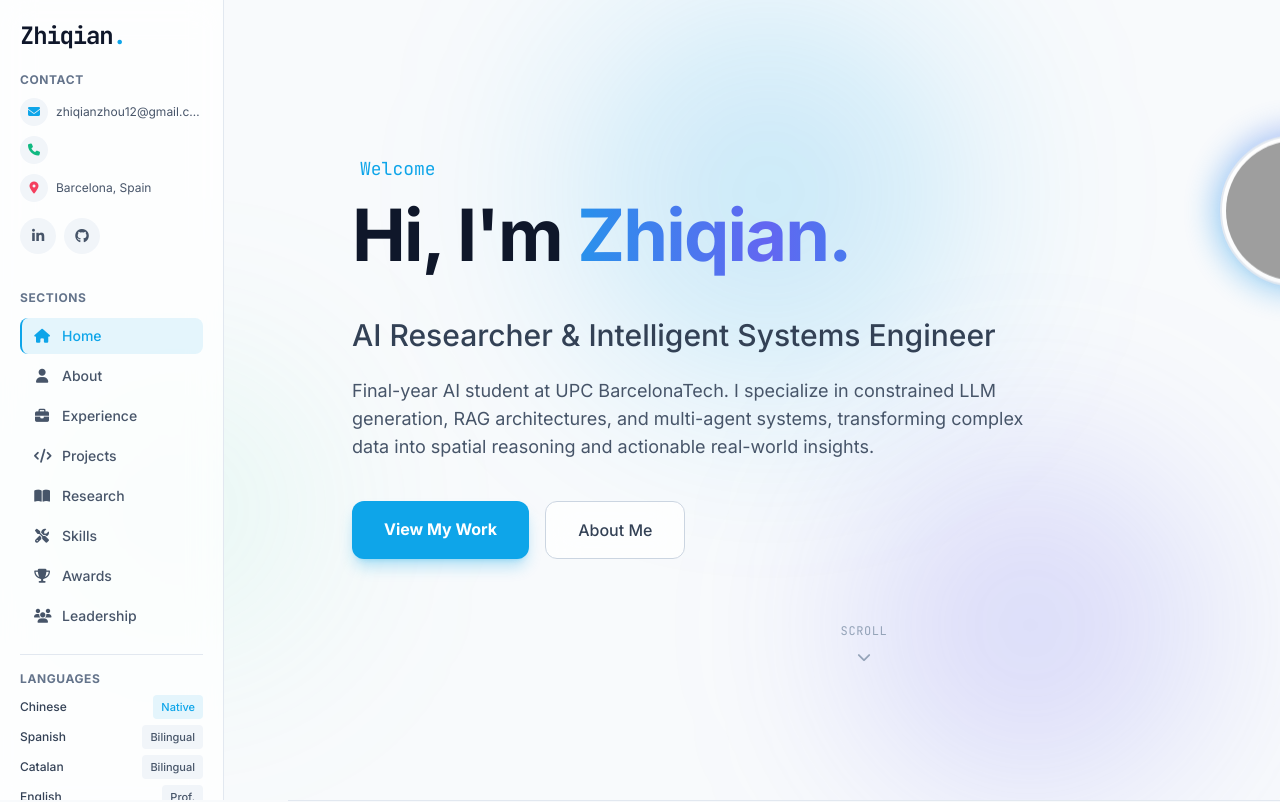
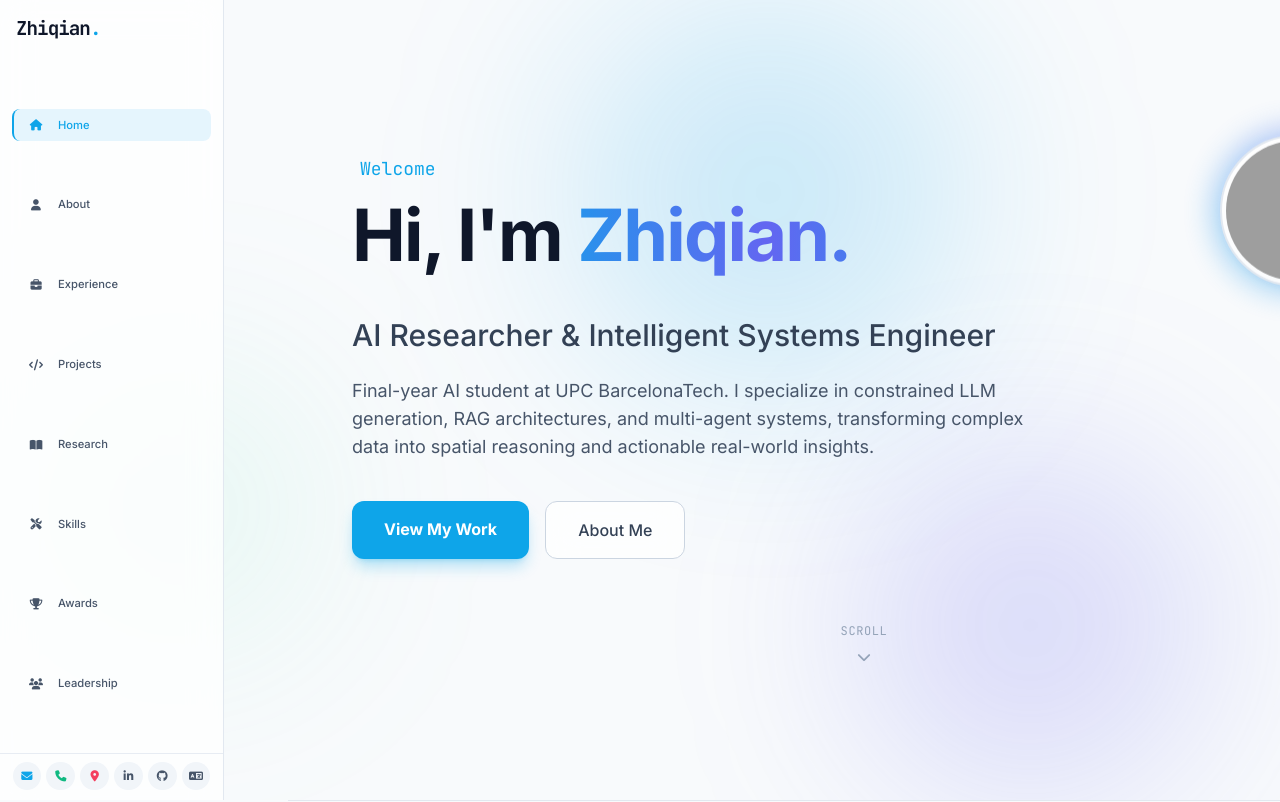
Before and after one commit to Zhiqian-Zhou/Zhiqian-Zhou.github.io, a Vue app: page / in a window 1280 px wide. Shown: the top 802 px of the page. Built offline with nearby package versions, Linux system fonts and the light colour scheme; grey boxes are pictures that could not be loaded.

Commit message:
feat(sidebar+timeline): adaptive sidebar that never overflows; split work/education

```diff
--- a/src/components/AppSidebar.vue
+++ b/src/components/AppSidebar.vue
@@ -1,4 +1,6 @@
 <script setup>
+import { onMounted, onUnmounted, ref } from 'vue'
+
 defineProps({
   activeSection: { type: String, default: 'home' },
   open: { type: Boolean, default: false }
@@ -21,25 +23,46 @@ const languages = [
   { name: 'Chinese', level: 'Native', highlight: true },
   { name: 'Spanish', level: 'Bilingual' },
   { name: 'Catalan', level: 'Bilingual' },
-  { name: 'English', level: 'Prof.' }
+  { name: 'English', level: 'Professional' }
 ]
 
 const onNav = () => emit('navigate')
+
+const langOpen = ref(false)
+const langRef = ref(null)
+
+const onClickOutside = (e) => {
+  if (langOpen.value && langRef.value && !langRef.value.contains(e.target)) {
+    langOpen.value = false
+  }
+}
+const onEsc = (e) => {
+  if (e.key === 'Escape') langOpen.value = false
+}
+
+onMounted(() => {
+  document.addEventListener('click', onClickOutside)
+  document.addEventListener('keydown', onEsc)
+})
+onUnmounted(() => {
+  document.removeEventListener('click', onClickOutside)
+  document.removeEventListener('keydown', onEsc)
+})
 </script>
 
 <template>
   <aside
     id="sidebar"
-    class="fixed top-0 left-0 h-screen z-40 glass border-r border-slate-200 flex flex-col overflow-y-auto overflow-x-hidden w-72 max-w-[82vw] lg:w-44 xl:w-56 2xl:w-64 transform transition-transform duration-500 ease-[cubic-bezier(0.32,0.72,0,1)] lg:translate-x-0"
+    class="fixed top-0 left-0 z-40 glass border-r border-slate-200 w-72 max-w-[82vw] lg:w-44 xl:w-56 2xl:w-64 transform transition-transform duration-500 ease-[cubic-bezier(0.32,0.72,0,1)] lg:translate-x-0 sidebar-shell"
     :class="open ? 'translate-x-0 shadow-2xl shadow-primary/10' : '-translate-x-full'"
   >
-    <div class="p-4 lg:p-4 xl:p-5 flex flex-col h-full">
-      <!-- Brand row -->
-      <div class="flex items-center justify-between mb-5">
+    <div class="sidebar-grid h-full">
+      <!-- TOP: brand -->
+      <header class="flex items-center justify-between px-4 py-4">
         <a
           href="#home"
           @click="onNav"
-          class="font-mono font-bold tracking-tighter inline-block text-slate-900 transition-transform hover:scale-105 text-xl lg:text-xl xl:text-2xl"
+          class="font-mono font-bold tracking-tighter text-slate-900 transition-transform hover:scale-105 text-fluid-brand"
         >
           Zhiqian<span class="text-primary">.</span>
         </a>
@@ -51,55 +74,62 @@ const onNav = () => emit('navigate')
         >
           <i class="fas fa-xmark text-sm"></i>
         </button>
-      </div>
+      </header>
 
-      <!-- Contact -->
-      <div class="mb-5 space-y-2.5">
-        <h3
-          class="text-[10px] xl:text-xs font-bold text-slate-500 uppercase tracking-wider mb-2"
+      <!-- MIDDLE: navigation, distributes vertical space -->
+      <nav
+        class="min-h-0 px-3 flex flex-col justify-evenly gap-fluid-nav-gap py-2"
+        aria-label="Page sections"
       >
-          Contact
-        </h3>
+        <a
+          v-for="(item, idx) in navItems"
+          :key="item.id"
+          :href="`#${item.id}`"
+          @click="onNav"
+          :style="{ '--nav-delay': `${idx * 35}ms` }"
+          class="nav-link nav-anim group flex items-center gap-3 px-3 py-fluid-nav-py rounded-lg border-l-2 border-transparent text-slate-600 font-medium hover:text-primary hover:bg-slate-100 hover:translate-x-1 transition-all text-fluid-nav"
+          :class="{ active: activeSection === item.id }"
+        >
+          <i :class="['fas', item.icon, 'w-5 text-center text-fluid-nav-icon shrink-0']"></i>
+          <span class="truncate">{{ item.label }}</span>
+        </a>
+      </nav>
+
+      <!-- BOTTOM: compact icon dock -->
+      <footer
+        class="px-3 pb-3 pt-2 border-t border-slate-200/80 flex flex-col gap-2"
+      >
+        <div class="flex items-center justify-around gap-1">
           <a
             href="mailto:zhiqianzhou12@gmail.com"
-          class="flex items-center gap-2 text-slate-600 hover:text-primary transition-colors text-[11px] xl:text-xs group overflow-hidden"
+            class="dock-btn tip"
+            data-tip="zhiqianzhou12@gmail.com"
+            aria-label="Email"
           >
-          <div
-            class="w-6 h-6 xl:w-7 xl:h-7 shrink-0 rounded-full bg-slate-100 flex items-center justify-center group-hover:bg-primary/10 group-hover:scale-110 transition-all"
+            <i class="fas fa-envelope text-primary"></i>
+          </a>
+          <a
+            href="tel:"
+            class="dock-btn tip"
+            data-tip=""
+            aria-label="Phone"
           >
-            <i class="fas fa-envelope text-primary text-[10px] xl:text-xs"></i>
-          </div>
-          <span class="truncate block" title="zhiqianzhou12@gmail.com"
-            >zhiqianzhou12@gmail.com</span
+            <i class="fas fa-phone text-emerald-500"></i>
+          </a>
+          <span
+            class="dock-btn tip cursor-default"
+            data-tip="Barcelona, Spain"
+            aria-label="Location"
           >
-        </a>
-        <div
-          class="flex items-center gap-2 text-slate-600 text-[11px] xl:text-xs overflow-hidden"
-        >
-          <div
-            class="w-6 h-6 xl:w-7 xl:h-7 shrink-0 rounded-full bg-slate-100 flex items-center justify-center"
-          >
-            <i class="fas fa-phone text-emerald-500 text-[10px] xl:text-xs"></i>
-          </div>
-          <span class="truncate block"></span>
-        </div>
-        <div
-          class="flex items-center gap-2 text-slate-600 text-[11px] xl:text-xs overflow-hidden"
-        >
-          <div
-            class="w-6 h-6 xl:w-7 xl:h-7 shrink-0 rounded-full bg-slate-100 flex items-center justify-center"
-          >
-            <i class="fas fa-map-marker-alt text-rose-500 text-[10px] xl:text-xs"></i>
-          </div>
-          <span class="truncate block">Barcelona, Spain</span>
-        </div>
-
-        <div class="flex gap-2 pt-1.5">
+            <i class="fas fa-map-marker-alt text-rose-500"></i>
+          </span>
           <a
             href="https://www.linkedin.com/in/zhiqian-zhou-196350300/"
             target="_blank"
             rel="noopener"
-            class="w-8 h-8 xl:w-9 xl:h-9 rounded-full bg-slate-100 flex items-center justify-center text-slate-600 hover:bg-[#0A66C2] hover:text-white hover:scale-110 transition-all text-xs xl:text-sm"
+            class="dock-btn tip hover:!bg-[#0A66C2] hover:!text-white"
+            data-tip="LinkedIn"
+            aria-label="LinkedIn"
           >
             <i class="fab fa-linkedin-in"></i>
           </a>
@@ -107,52 +137,47 @@ const onNav = () => emit('navigate')
             href="https://github.com/Zhiqian-Zhou"
             target="_blank"
             rel="noopener"
-            class="w-8 h-8 xl:w-9 xl:h-9 rounded-full bg-slate-100 flex items-center justify-center text-slate-600 hover:bg-slate-900 hover:text-white hover:scale-110 transition-all text-xs xl:text-sm"
+            class="dock-btn tip hover:!bg-slate-900 hover:!text-white"
+            data-tip="GitHub"
+            aria-label="GitHub"
           >
             <i class="fab fa-github"></i>
           </a>
-        </div>
-      </div>
 
-      <div class="h-px bg-slate-200 w-full mb-4"></div>
-
-      <!-- Navigation -->
-      <nav class="flex flex-col space-y-1 mb-5">
-        <h3
-          class="text-[10px] xl:text-xs font-bold text-slate-500 uppercase tracking-wider mb-2"
+          <!-- Languages popover -->
+          <div ref="langRef" class="relative">
+            <button
+              type="button"
+              @click.stop="langOpen = !langOpen"
+              class="dock-btn tip"
+              :class="{ '!bg-primary/10 !text-primary': langOpen }"
+              :data-tip="langOpen ? '' : 'Languages'"
+              :aria-expanded="langOpen"
+              aria-label="Languages"
             >
-          Sections
-        </h3>
-        <a
-          v-for="(item, idx) in navItems"
-          :key="item.id"
-          :href="`#${item.id}`"
-          @click="onNav"
-          :style="{ '--nav-delay': `${idx * 35}ms` }"
-          class="nav-link nav-anim px-3 py-2 text-[12px] xl:text-sm text-slate-600 hover:text-primary hover:bg-slate-100 hover:translate-x-1 rounded-lg border-l-2 border-transparent transition-all flex items-center gap-3 font-medium"
-          :class="{ active: activeSection === item.id }"
+              <i class="fas fa-language"></i>
+            </button>
+            <Transition name="lang-pop">
+              <div
+                v-if="langOpen"
+                class="lang-pop absolute bottom-full mb-3 right-0 lg:left-1/2 lg:-translate-x-1/2 lg:right-auto z-50 w-44 bg-white border border-slate-200 rounded-xl shadow-2xl shadow-slate-300/40 p-3"
+                role="dialog"
+                aria-label="Languages list"
               >
-          <i :class="['fas', item.icon, 'w-4 text-center text-xs xl:text-sm']"></i>
-          {{ item.label }}
-        </a>
-      </nav>
-
-      <!-- Languages -->
-      <div class="pt-4 border-t border-slate-200 mb-auto">
-        <h3
-          class="text-[10px] xl:text-xs font-bold text-slate-500 uppercase tracking-wider mb-2"
+                <h4
+                  class="text-[10px] font-bold text-slate-500 uppercase tracking-wider mb-2"
                 >
                   Languages
-        </h3>
-        <div class="space-y-1.5">
-          <div
+                </h4>
+                <ul class="space-y-1.5">
+                  <li
                     v-for="lang in languages"
                     :key="lang.name"
-            class="flex justify-between items-center text-[11px] xl:text-xs"
+                    class="flex justify-between items-center text-xs"
                   >
                     <span class="text-slate-700 font-medium">{{ lang.name }}</span>
                     <span
-              class="py-1 px-2 rounded font-medium text-[10px] xl:text-[11px]"
+                      class="py-0.5 px-1.5 rounded text-[10px] font-medium"
                       :class="
                         lang.highlight
                           ? 'bg-primary/10 text-primary font-bold'
@@ -160,27 +185,133 @@ const onNav = () => emit('navigate')
                       "
                       >{{ lang.level }}</span
                     >
+                  </li>
+                </ul>
+              </div>
+            </Transition>
           </div>
         </div>
-      </div>
+      </footer>
     </div>
   </aside>
 </template>
 
 <style scoped>
+/* Layout backbone — three zones, middle absorbs slack, never overflows */
+.sidebar-shell {
+  height: 100dvh;
+  min-height: 100svh;
+}
+.sidebar-grid {
+  display: grid;
+  grid-template-rows: auto minmax(0, 1fr) auto;
+}
+
+/* Fluid typography — scales with viewport height */
+.text-fluid-brand {
+  font-size: clamp(1rem, 2.4vh, 1.4rem);
+}
+.text-fluid-nav {
+  font-size: clamp(0.7rem, 1.4vh, 0.95rem);
+}
+.text-fluid-nav-icon {
+  font-size: clamp(0.7rem, 1.4vh, 0.95rem);
+}
+.gap-fluid-nav-gap {
+  gap: clamp(0.05rem, 0.4vh, 0.4rem);
+}
+.py-fluid-nav-py {
+  padding-top: clamp(0.35rem, 0.9vh, 0.7rem);
+  padding-bottom: clamp(0.35rem, 0.9vh, 0.7rem);
+}
+
+/* Hide brand close-button gap on lg, brand only */
+header { padding-top: clamp(0.6rem, 1.8vh, 1.2rem); padding-bottom: clamp(0.6rem, 1.6vh, 1rem); }
+footer { padding-top: clamp(0.4rem, 1vh, 0.7rem); padding-bottom: clamp(0.5rem, 1.2vh, 0.85rem); }
+
+/* Dock buttons */
+.dock-btn {
+  width: clamp(1.6rem, 3.6vh, 2.1rem);
+  height: clamp(1.6rem, 3.6vh, 2.1rem);
+  border-radius: 9999px;
+  background: rgb(241 245 249);
+  color: rgb(71 85 105);
+  display: flex;
+  align-items: center;
+  justify-content: center;
+  font-size: clamp(0.65rem, 1.4vh, 0.85rem);
+  transition: all 0.2s ease;
+}
+.dock-btn:hover {
+  background: rgba(14, 165, 233, 0.1);
+  color: rgb(14 165 233);
+  transform: translateY(-2px) scale(1.08);
+}
+
+/* CSS-only tooltips */
+.tip { position: relative; }
+.tip[data-tip='']::after,
+.tip[data-tip='']::before { display: none; }
+.tip::after {
+  content: attr(data-tip);
+  position: absolute;
+  left: 50%;
+  bottom: calc(100% + 8px);
+  transform: translateX(-50%) translateY(4px);
+  background: #0f172a;
+  color: white;
+  padding: 4px 8px;
+  border-radius: 6px;
+  font-size: 10px;
+  font-weight: 500;
+  white-space: nowrap;
+  opacity: 0;
+  pointer-events: none;
+  transition: opacity 0.18s ease, transform 0.18s ease;
+  z-index: 60;
+  box-shadow: 0 4px 12px rgba(0, 0, 0, 0.15);
+}
+.tip::before {
+  content: '';
+  position: absolute;
+  left: 50%;
+  bottom: calc(100% + 4px);
+  transform: translateX(-50%);
+  border: 4px solid transparent;
+  border-top-color: #0f172a;
+  opacity: 0;
+  transition: opacity 0.18s ease;
+  z-index: 60;
+}
+.tip:hover::after,
+.tip:focus-visible::after {
+  opacity: 1;
+  transform: translateX(-50%) translateY(0);
+}
+.tip:hover::before,
+.tip:focus-visible::before {
+  opacity: 1;
+}
+
+/* Nav slide-in stagger */
 .nav-anim {
   animation: nav-slide-in 0.5s cubic-bezier(0.32, 0.72, 0, 1) both;
   animation-delay: var(--nav-delay, 0ms);
 }
+@keyframes nav-slide-in {
+  from { opacity: 0; transform: translateX(-12px); }
+  to { opacity: 1; transform: translateX(0); }
+}
 
-@keyframes nav-slide-in {
-  from {
+/* Languages popover transition */
+.lang-pop-enter-active,
+.lang-pop-leave-active {
+  transition: opacity 0.22s ease, transform 0.22s cubic-bezier(0.34, 1.56, 0.64, 1);
+  transform-origin: bottom center;
+}
+.lang-pop-enter-from,
+.lang-pop-leave-to {
   opacity: 0;
-    transform: translateX(-12px);
-  }
-  to {
-    opacity: 1;
-    transform: translateX(0);
-  }
+  transform: translateY(8px) scale(0.92);
 }
 </style>
```
Also changed, not shown: src/components/ExperienceSection.vue (+48 -15 lines). Lines whose indentation alone changed are shown as unchanged.
